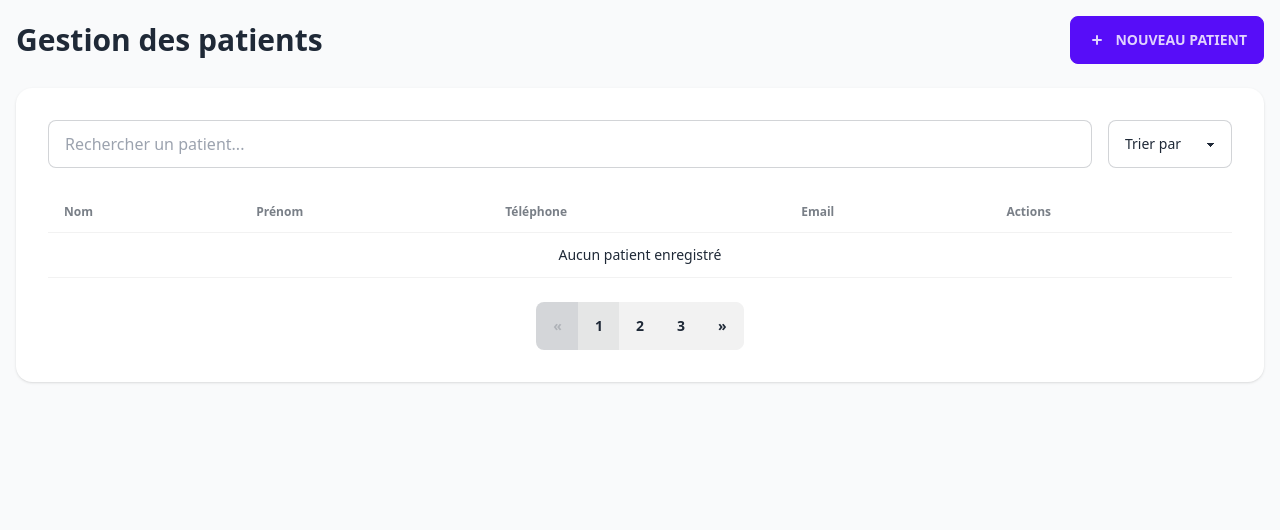
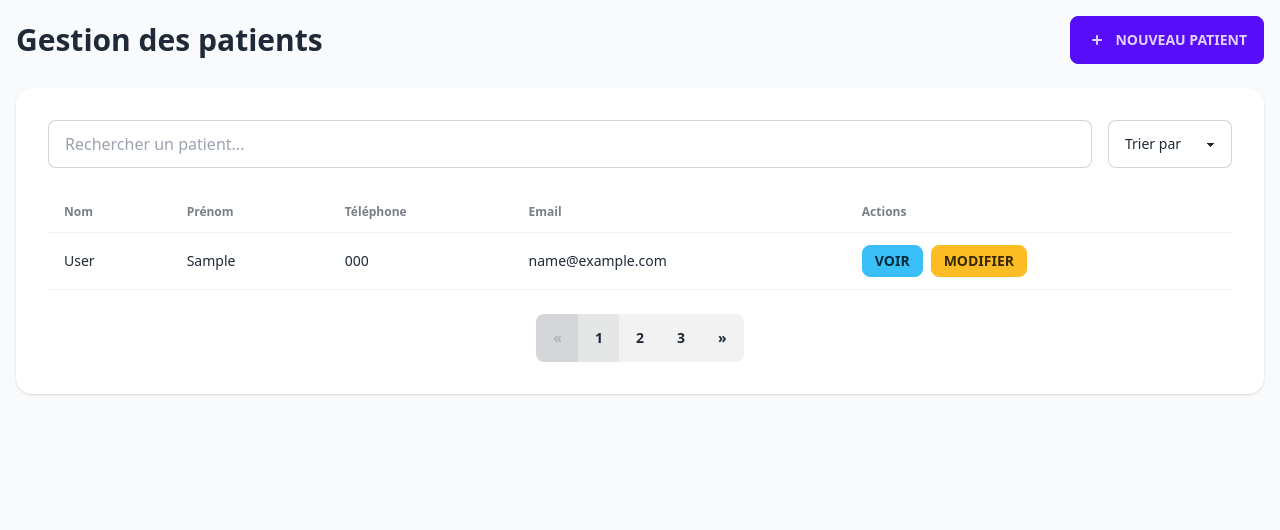
Before and after one commit to clement-soler/blackboxai-1743273902526, a Flask app: page /patients in a window 1280 px wide. Shown: the part 68-598 px from the top of the page. Run offline with Flask 3, Linux system fonts and the light colour scheme; tables that the repository leaves empty hold one stand-in row (values such as "Sample post"); some libraries are stand-ins or nearby versions.

Commit message:
Add blackboxai-1743241900869/frontend/templates/patients/list.html 1743276987934

```diff
--- a/blackboxai-1743241900869/frontend/templates/patients/list.html
+++ b/blackboxai-1743241900869/frontend/templates/patients/list.html
@@ -40,10 +40,24 @@
                             <th>Actions</th>
                         </tr>
                     </thead>
+                    <!-- Debug: Nombre de patients: {{ patients|length }} -->
                     <tbody id="patients-table">
+                        {% for patient in patients %}
+                        <tr>
+                            <td>{{ patient.last_name }}</td>
+                            <td>{{ patient.first_name }}</td>
+                            <td>{{ patient.phone }}</td>
+                            <td>{{ patient.email }}</td>
+                            <td class="flex gap-2">
+                                <a href="/patients/{{ patient.id }}" class="btn btn-sm btn-info">Voir</a>
+                                <a href="/patients/{{ patient.id }}/edit" class="btn btn-sm btn-warning">Modifier</a>
+                            </td>
+                        </tr>
+                        {% else %}
                         <tr>
                             <td colspan="5" class="text-center">Aucun patient enregistré</td>
                         </tr>
+                        {% endfor %}
                     </tbody>
                 </table>
             </div>
```
